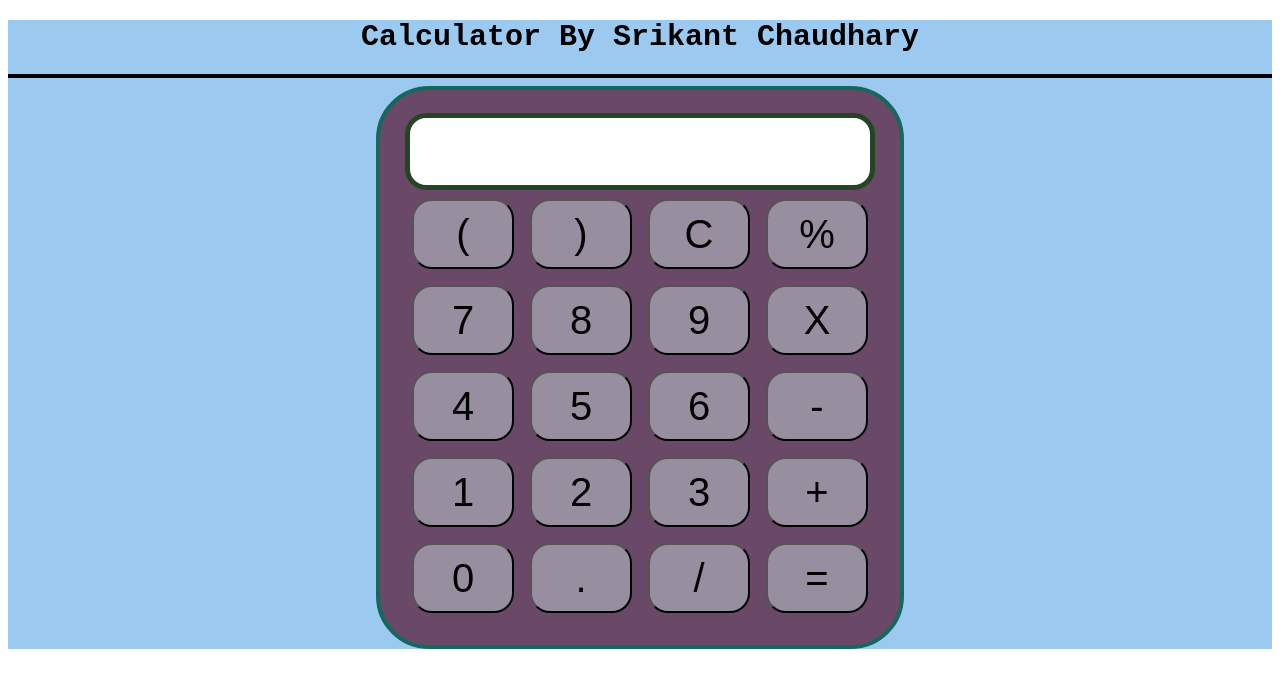
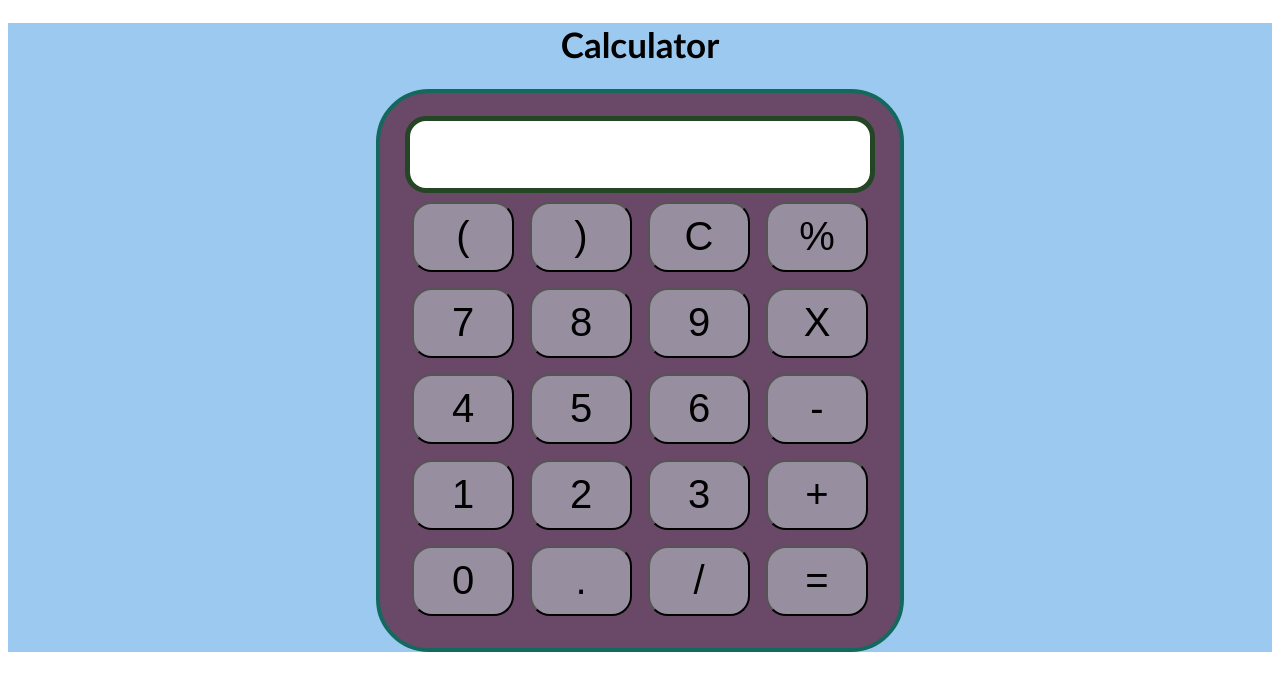
Before and after one commit to srikantchaudhary/Calculator, a plain HTML site: page index.html in a window 1280 px wide. Drawn offline with Linux system fonts and the light colour scheme.

Commit message:
Second Commit

```diff
--- a/index.html
+++ b/index.html
@@ -11,9 +11,7 @@
 
 <body>
     <div class="container">
-        <h1>Calculator By Srikant Chaudhary</h1>
-        <hr style="border: 2px solid black;">
-
+        <h1>Calculator</h1>
         <div class="calculator">
             <input type="text" name="screen" id="screen">
             <table>
--- a/style.css
+++ b/style.css
@@ -5,8 +5,8 @@
 }
 
 h1{
-    font-size: 30px;
-    font-family: 'Courier New', Courier, monospace;
+    font-size: 35px;
+    font-family:'Gill Sans', 'Gill Sans MT', Calibri, 'Trebuchet MS', sans-serif;
 }
 table{
     margin: auto;
```
